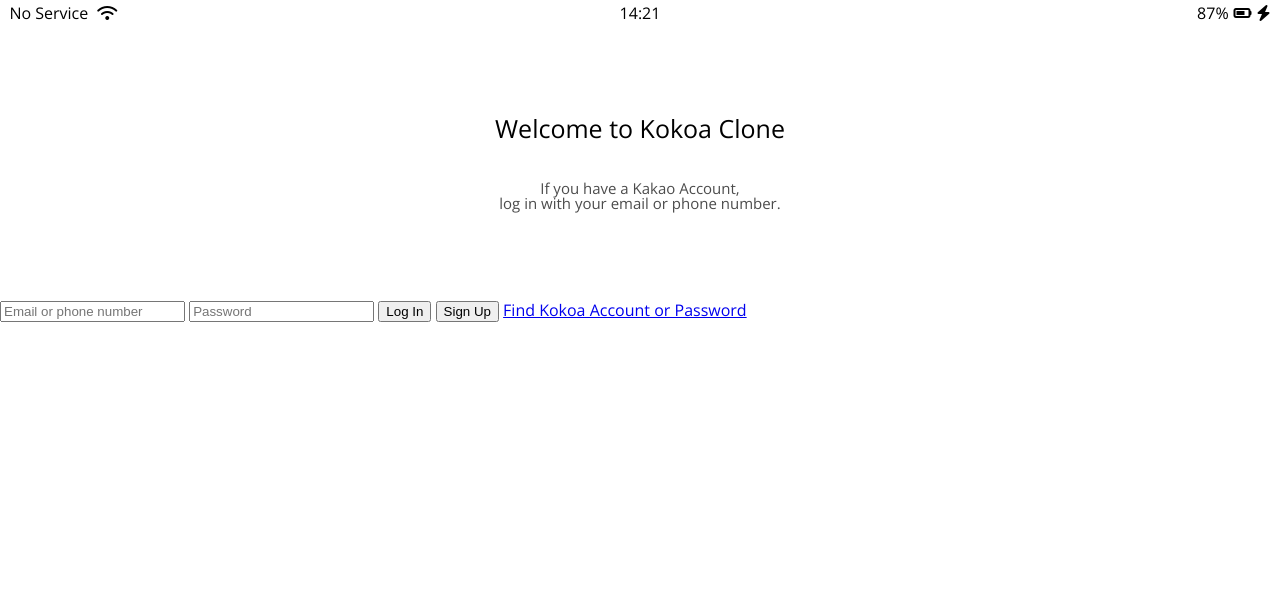
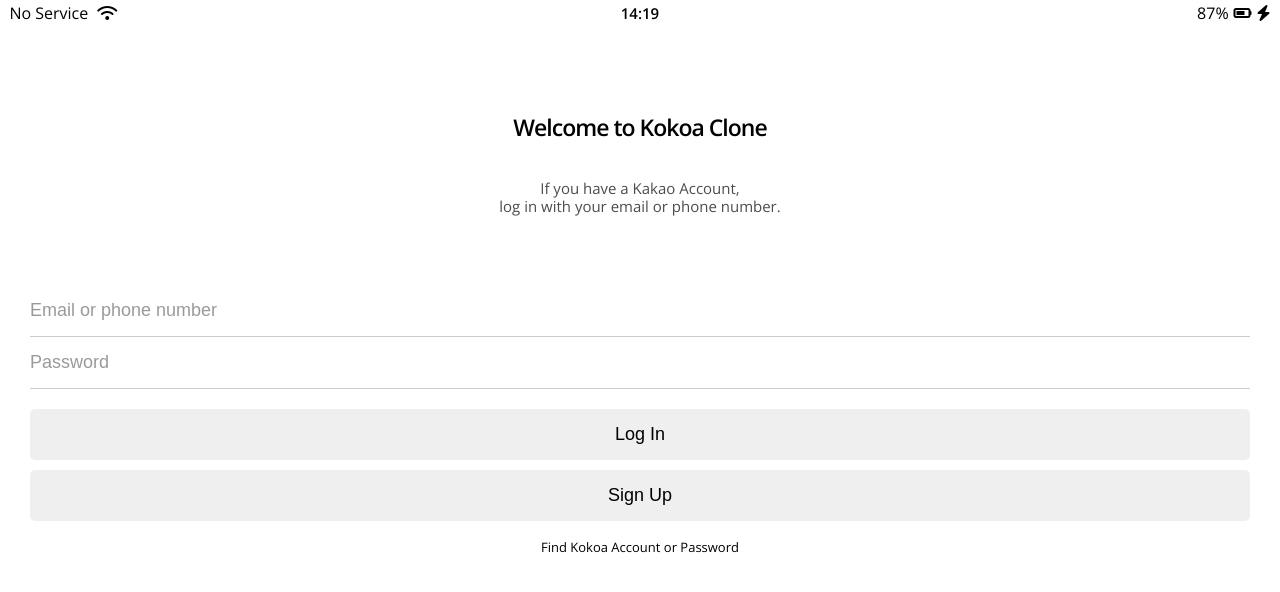
Before and after one commit to imsunhwa/kokoa-clone-2020, a plain HTML site: page index.html in a window 1280 px wide. Drawn offline with nearby package versions, Linux system fonts and the light colour scheme.

Commit message:
1205_1st_page
첫번째페이지완성

```diff
--- a/css/reset.css
+++ b/css/reset.css
@@ -46,3 +46,6 @@
 	border-collapse: collapse;
 	border-spacing: 0;
 }
+input:focus{
+	outline:none;
+}
--- a/css/status-bar.css
+++ b/css/status-bar.css
@@ -13,6 +13,9 @@
 .status-bar__column:nth-child(2) {
     display: flex;
     justify-content: center;
+    font-weight: 600;
+    font-size: 15px;
+    align-items: center;
 }
 .status-bar__column:last-child{
     display: flex;
--- a/css/styles.css
+++ b/css/styles.css
@@ -1,26 +1,71 @@
 @import url('https://fonts.googleapis.com/css2?family=Open+Sans:wght@400;600&display=swap');
 @import "reset.css";
 @import "status-bar.css";
+@import "variables.css";
 
 body{
     font-family: 'Open Sans', sans-serif;
 }
 
 .welcome-header {
-    margin: 90px 0px;
+    margin: 90px 0px 70px 0px;
     text-align: center;
     display: flex;
     flex-direction: column;
     align-items: center;
-    /* font-weight: 600; */
 }
 .welcome-header__title{
     margin-bottom: 40px;
-    font-size: 25px;
+    font-size: 23px;
+    font-weight: 600;
+    letter-spacing: -1px;
 }
 .welcome-header__text{
     /* width: 70%; */
     opacity: 0.7;
     font-size: 15px;
+    line-height: 18px;
+}
+#login-form{
+    display: flex;
+    flex-direction: column;
+    margin:0px 30px;
+}
+#login-form input {
+    border: none;
+    padding: 15px 0px;
+    font-size: 18px;
+    /* margin-bottom: 20px; */
+}
+#login-form input:not([type="submit"]){
+    border-bottom: 1px solid rgba(0,0,0,0.2);
+    transition: border-color 0.3s ease-in-out;
+}
 
+#login-form input::placeholder{
+    color:rgba(0,0,0,0.4);
 }
+#login-form input:nth-child(2){
+    margin-bottom: 20px;
+}
+#login-form input:focus{
+    /* border-color: rgba(0,0,0,0.4); */
+    border-color: var(--yellow);
+}
+#login-form input[type="submit"]{
+    cursor: pointer;
+    margin-bottom: 10px;
+    border-radius: 5px;
+    font-size: 18px;
+}
+#login-form input[type="submit"]:hover{
+    background-color: var(--yellow);
+    transition: background-color 0.2s ease-in-out;
+}
+#login-form a {
+    text-align: center;
+    text-decoration: none;
+    color: inherit;
+    font-size: 13px;
+    margin-top: 10px;
+}
--- /dev/null
+++ b/css/variables.css
@@ -0,0 +1,3 @@
+:root{
+    --yellow : #fae100;
+}
--- a/index.html
+++ b/index.html
@@ -7,7 +7,7 @@
         <title>Welcome to Kokoa Talk</title>
 
     </head>
-    <body>
+    <body onload="time()">
         <div class = "status-bar">
             <div class = "status-bar__column">
                 <span>No Service</span>
@@ -15,7 +15,7 @@
                 <!-- To do : Wifi Icon -->
             </div>
             <div class = "status-bar__column">
-                <span>14:21</span>
+                <span id="now"></span>
             </div>
             <div class = "status-bar__column">
                 <span>87%</span>
@@ -44,5 +44,15 @@
         src="https://kit.fontawesome.com/6478f529f2.js"
         crossorigin="anonymous"
     ></script>
+
+
+    <script language="javascript">
+        function time(){
+         var time= new Date(); //시간받기위해서 new date
+             document.getElementById("now").innerHTML=time.getHours()+":"+time.getMinutes();
+            setInterval("time()",1000);     //1초 지난후 time()실행
+         }
+             </script>
+
     </body>
 </html>
```
Also changed, not shown: time.js (added, +25 -0 lines).
